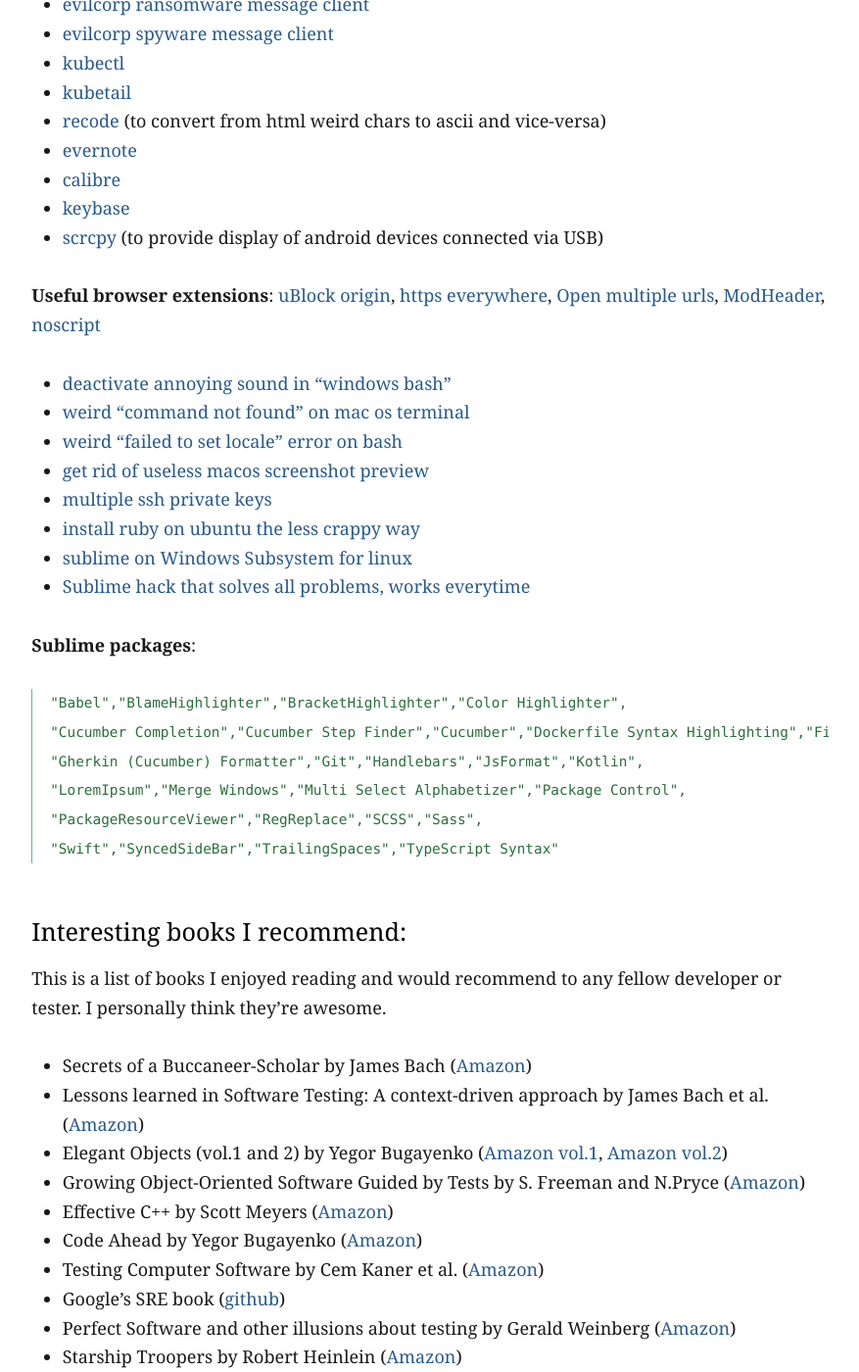
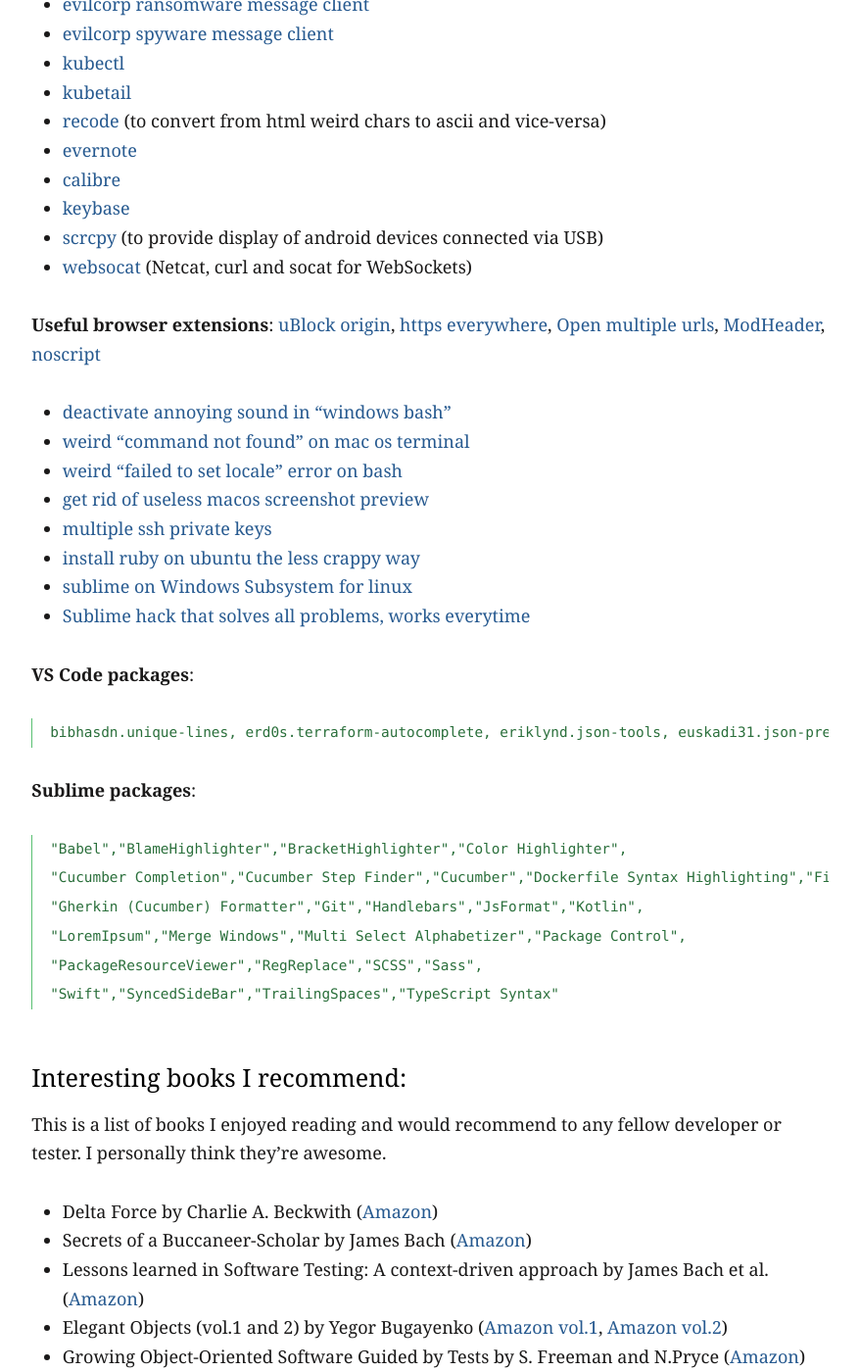
Before and after one commit to filfreire/filfreire.github.io, a Jekyll site: the page built from onboard.md, in a window 1280 px wide and 1400 px high, scrolled down 1378 px. Shown: the whole window at 98% size, without its empty margins (201-1078 px from the left). Built offline with Jekyll 4.4.1, drawn with Linux system fonts in a browser that asks for light colours.

Commit message:
added some notes to onboard.md

````diff
--- a/onboard.md
+++ b/onboard.md
@@ -47,6 +47,7 @@
 - [calibre](https://calibre-ebook.com/)
 - [keybase](https://keybase.io/)
 - [scrcpy](https://github.com/Genymobile/scrcpy) (to provide display of android devices connected via USB)
+- [websocat](https://github.com/vi/websocat) (Netcat, curl and socat for WebSockets)
 
 **Useful browser extensions**: [uBlock origin](https://github.com/gorhill/uBlock), [https everywhere](https://www.eff.org/https-everywhere), [Open multiple urls](https://chrome.google.com/webstore/detail/open-multiple-urls/oifijhaokejakekmnjmphonojcfkpbbh?hl=en), [ModHeader](https://chrome.google.com/webstore/detail/modheader/idgpnmonknjnojddfkpgkljpfnnfcklj), [noscript](https://noscript.net/)
 
@@ -58,6 +59,11 @@
 - [install ruby on ubuntu the less crappy way](https://stackoverflow.com/a/37956249/7468990)
 - [sublime on Windows Subsystem for linux](https://nickjanetakis.com/blog/using-wsl-and-mobaxterm-to-create-a-linux-dev-environment-on-windows)
 - [Sublime hack that solves all problems, works everytime](https://stackoverflow.com/a/45437984/7468990)
+
+**VS Code packages**:
+```
+bibhasdn.unique-lines, erd0s.terraform-autocomplete, eriklynd.json-tools, euskadi31.json-pretty-printer, fabiospampinato.vscode-diff, hashicorp.terraform, hookyqr.minify, lextudio.restructuredtext, mikestead.dotenv, ms-azuretools.vscode-docker, ms-mssql.mssql, ms-python.python, ms-toolsai.jupyter, ms-vscode-remote.remote-containers, nidu.copy-json-path, redhat.vscode-yaml, shardulm94.trailing-spaces, streetsidesoftware.code-spell-checker, torn4dom4n.latex-support, waderyan.gitblame
+```
 
 **Sublime packages**:
 ```
@@ -73,6 +79,7 @@
 
 This is a list of books I enjoyed reading and would recommend to any fellow developer or tester. I personally think they're awesome.
 
+- Delta Force by Charlie A. Beckwith ([Amazon](https://www.amazon.com/Delta-Force-Militarys-Secretive-Special-Operations/dp/006224969X/))
 - Secrets of a Buccaneer-Scholar by James Bach ([Amazon](https://www.amazon.co.uk/dp/1847375359/))
 - Lessons learned in Software Testing: A context-driven approach by James Bach et al. ([Amazon](http://amzn.eu/4DDoHIh))
 - Elegant Objects (vol.1 and 2) by Yegor Bugayenko ([Amazon vol.1](http://amzn.eu/6QIDf9c), [Amazon vol.2](http://amzn.eu/c4U3YKK))
````
